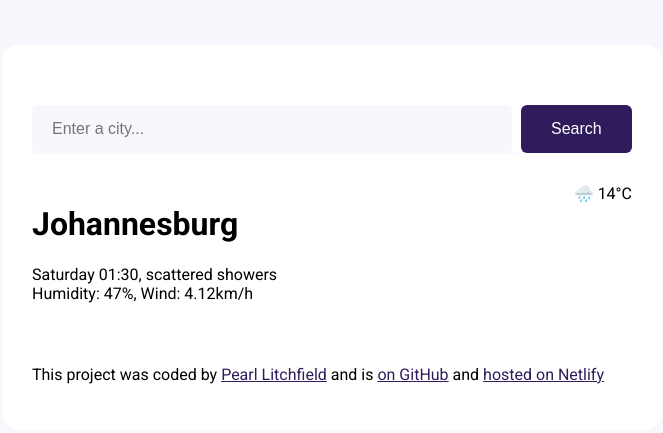
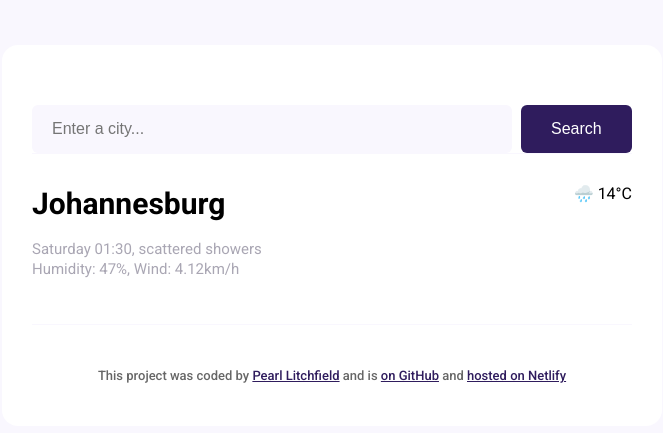
Before and after one commit to pearllitchfield/weather-application-two-github, a plain HTML site: page index.html in a window 1280 px wide. Shown: the whole page, without its empty margins (308-971 px from the left). Drawn offline with Linux system fonts and the light colour scheme.

Commit message:
Updated style.css
Added css to style.css file.

```diff
--- a/style.css
+++ b/style.css
@@ -49,7 +49,19 @@ main {
   justify-content: space-between;
 }
 
-main footer {
+.weather-app-city {
+  margin: 0;
+  font-size: 30px;
+  line-height: 40px;
+}
+
+.weather-app-details {
+  font-size: 15px;
+  color: rgba(39, 33, 66, 0.4);
+  line-height: 20px;
+}
+
+footer {
   border-top: 1px solid #f9f7fe;
   padding: 30px 0 0 0;
   text-align: center;
```
